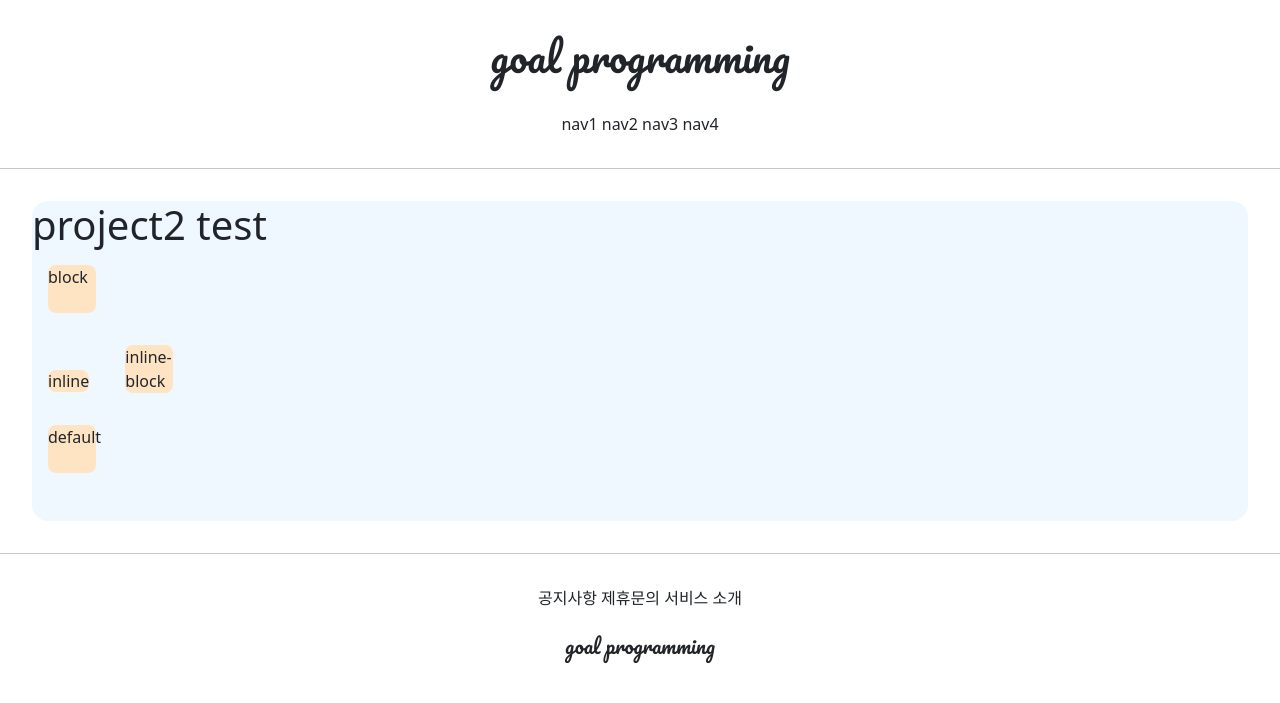
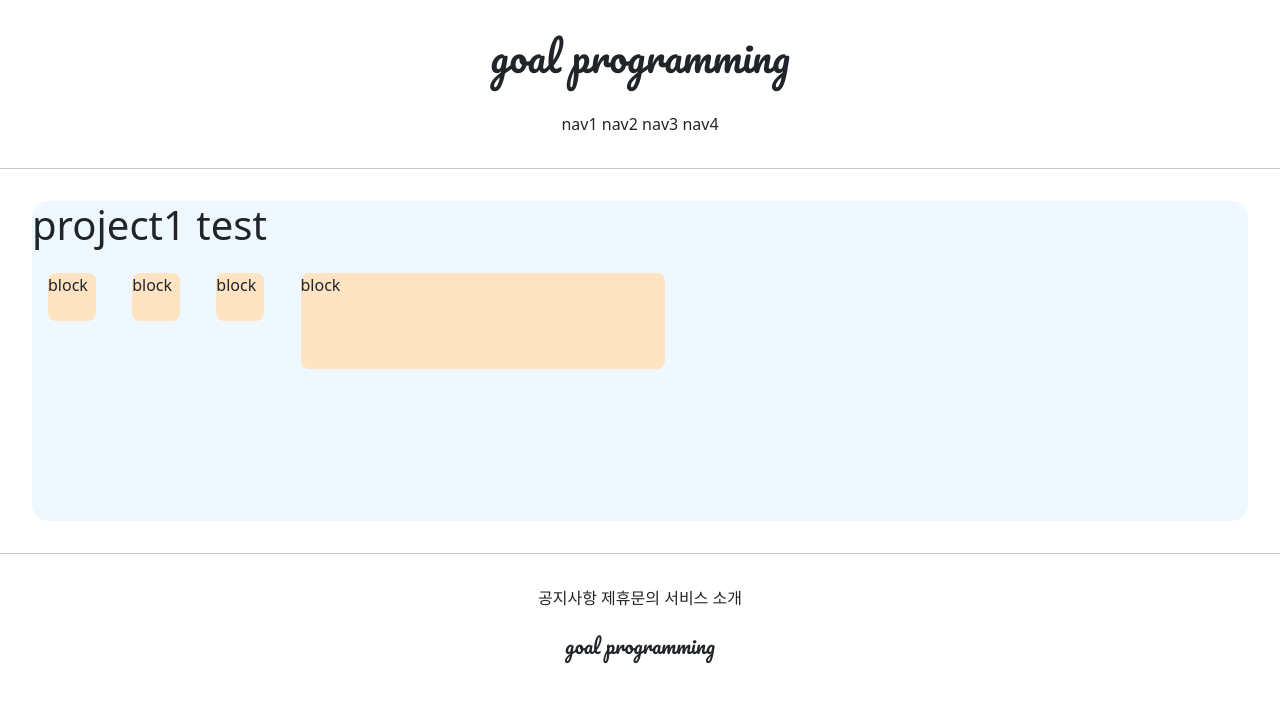
Before and after one commit to chogoal/2021GJAI, a Django app: page /accounts/hello_world/ in a window 1280 px wide. Shown: the top 703 px of the page. Run offline with Django 3.2, Linux system fonts and the light colour scheme; parts of the project's set-up code (start-up, migrations or seed data) failed here and were passed over.

Commit message:
210707 commit 3

```diff
--- a/accountapp/templates/accountapp/hello_world.html
+++ b/accountapp/templates/accountapp/hello_world.html
@@ -6,6 +6,7 @@
 
         .testing {
             background-color: bisque;
+            display: inline-block;
             margin: 1rem;
             height: 48px;
             width: 48px;
@@ -15,13 +16,12 @@
     </style>
 
     <div style="height: 20rem; background-color: aliceblue; margin: 2rem; border-radius: 1rem;">
-        <h1>project2 test</h1>
+        <h1>project1 test</h1>
 
-        <div class="testing" style="display: block">block</div>
-        <div class="testing" style="display: inline">inline</div>
-        <div class="testing" style="display: inline-block">inline-block</div>
-        <div class="testing" style="display: none">none</div>
-        <div class="testing">default</div>
+        <div class="testing" style="height: 48px; width: 48px;">block</div>
+        <div class="testing" style="height: 3em; width: 3em;">block</div>
+        <div class="testing" style="height: 3rem; width: 3rem;">block</div>
+        <div class="testing" style="height: 30%; width: 30%;">block</div>
 
     </div>
 
```
